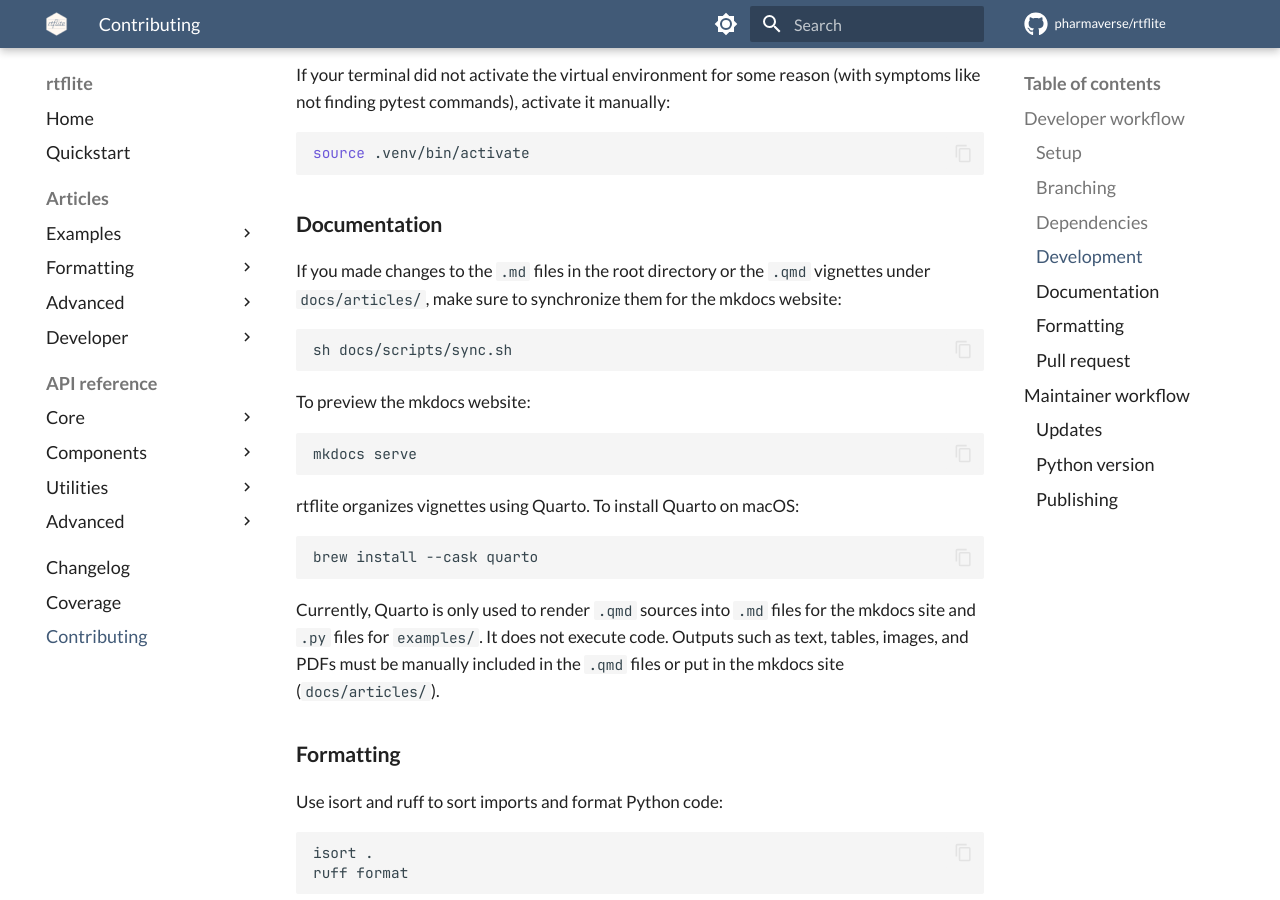
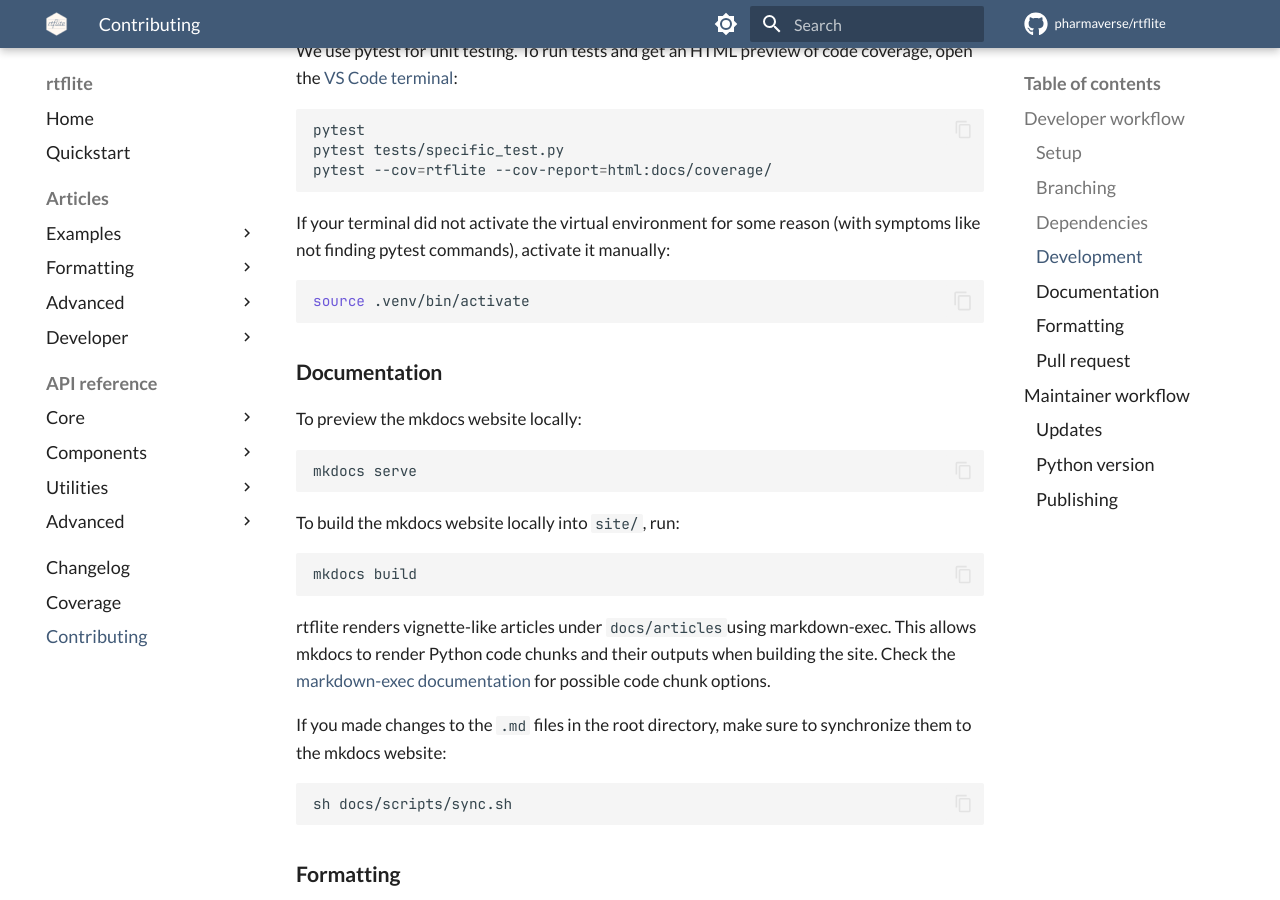
Before and after one commit to pharmaverse/rtflite, an MkDocs documentation site: the page built from docs/contributing.md, in a window 1280 px wide and 900 px high, scrolled down 1174 px. Built offline with MkDocs 1.6.1 and Material for MkDocs 9.7.7, drawn with Linux system fonts in a browser that asks for light colours; comment, search, counter and statistics services are not loaded; some of the changed text lies outside the part shown.

Commit message:
Run sh docs/scripts/sync.sh

````diff
--- a/docs/contributing.md
+++ b/docs/contributing.md
@@ -6,6 +6,14 @@
 
 First off, [install uv](https://docs.astral.sh/uv/getting-started/installation/).
 rtflite uses uv to manage the Python package development environment.
+
+If you have trouble installing the exact Python version pinned in the project, run
+
+```bash
+uv self update
+```
+
+to update your uv installation.
 
 ### Branching
 
@@ -63,31 +71,29 @@ source .venv/bin/activate
 
 ### Documentation
 
-If you made changes to the `.md` files in the root directory or the
-`.qmd` vignettes under `docs/articles/`, make sure to synchronize them
-for the mkdocs website:
-
-```bash
-sh docs/scripts/sync.sh
-```
-
-To preview the mkdocs website:
+To preview the mkdocs website locally:
 
 ```bash
 mkdocs serve
 ```
 
-rtflite organizes vignettes using Quarto. To install Quarto on macOS:
+To build the mkdocs website locally into `site/`, run:
 
 ```bash
-brew install --cask quarto
+mkdocs build
 ```
 
-Currently, Quarto is only used to render `.qmd` sources into `.md`
-files for the mkdocs site and `.py` files for `examples/`.
-It does not execute code. Outputs such as text, tables, images, and PDFs
-must be manually included in the `.qmd` files or put in the mkdocs site
-(`docs/articles/`).
+rtflite renders vignette-like articles under `docs/articles `using markdown-exec.
+This allows mkdocs to render Python code chunks and their outputs when building the site.
+Check the [markdown-exec documentation](https://pawamoy.github.io/markdown-exec/usage/)
+for possible code chunk options.
+
+If you made changes to the `.md` files in the root directory,
+make sure to synchronize them to the mkdocs website:
+
+```bash
+sh docs/scripts/sync.sh
+```
 
 ### Formatting
 
````
Also changed, not shown: CONTRIBUTING.md (+22 -16 lines).
